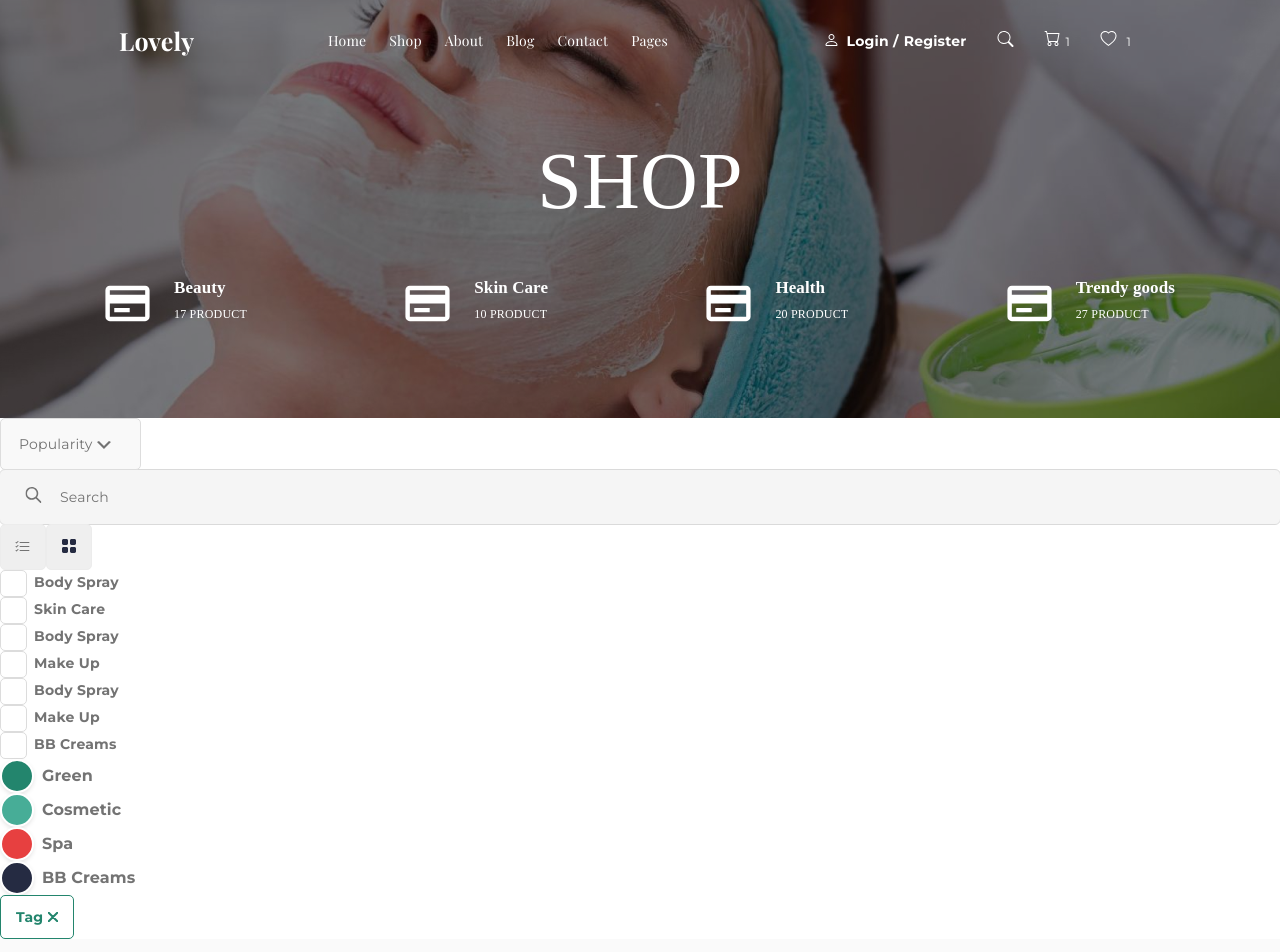
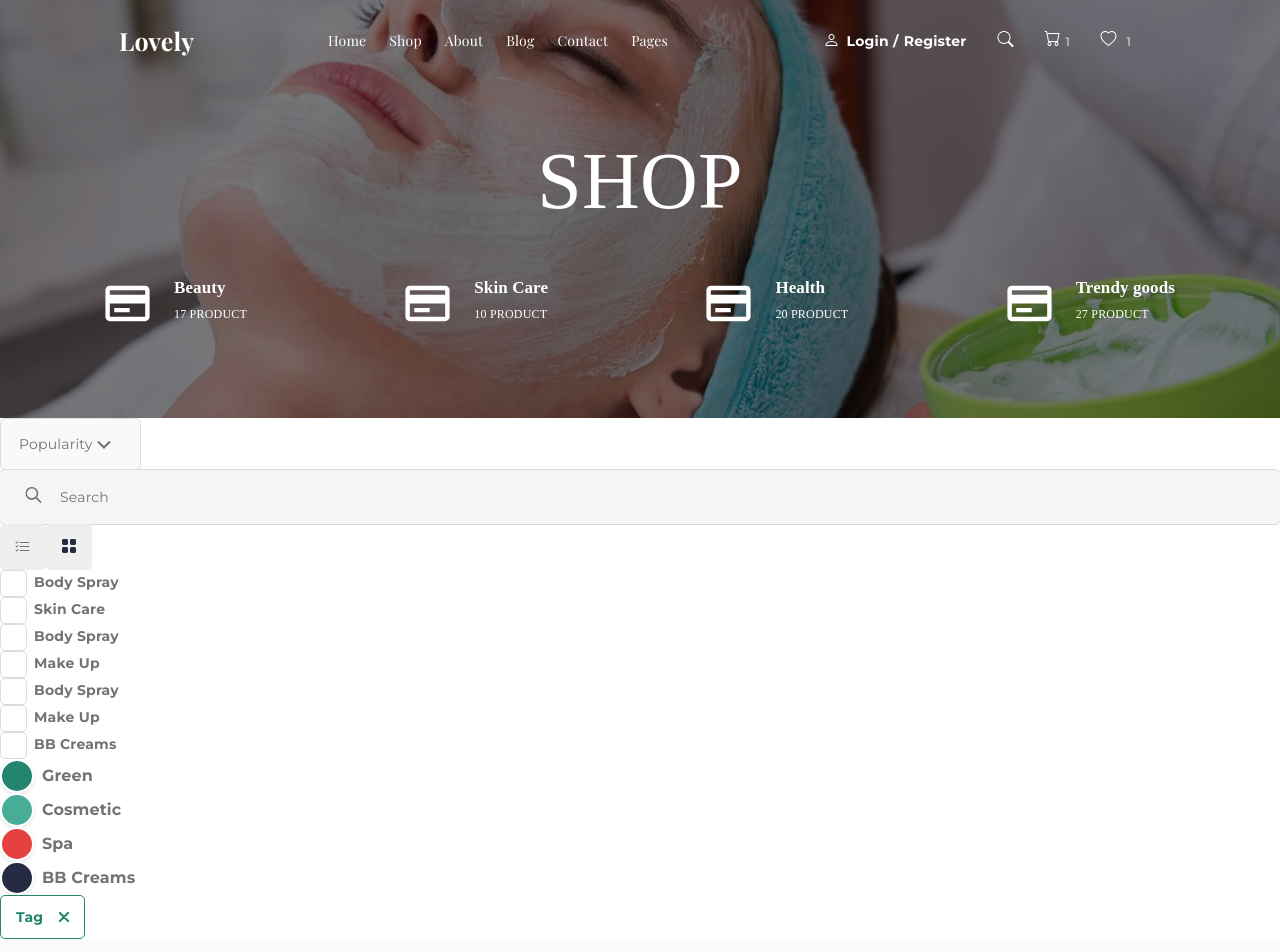
Before and after one commit to AbdugafurovaUmida/beauty-shop, a Next.js app: page / in a window 1280 px wide. Shown: the top 952 px of the page. Built offline with nearby package versions, Linux system fonts and the light colour scheme.

Commit message:
style:add style

```diff
--- a/components/Tab.jsx
+++ b/components/Tab.jsx
@@ -4,11 +4,11 @@ import { Cencel } from './svg'
 
 const Tab = () => {
   return (
-    <div>
 
-       <button className={styles.tabMain}>Tag <Cencel className={styles.tabCencel} /></button>
+       <button className={styles.tabMain}>Tag
+       <span className={styles.tabCencel}> <Cencel /></span>
+       </button>
 
-    </div>
   )
 }
 
```
